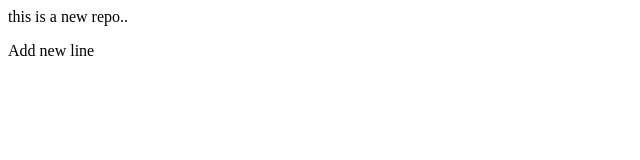
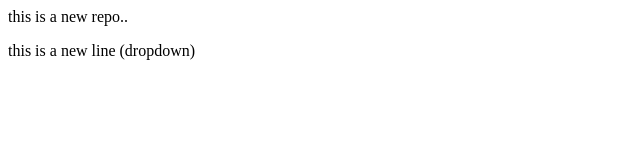
Before and after one commit to Dgupta2026/NEWREPO, a plain HTML site: page index.html in a window 1280 px wide. Shown: the whole page, without its empty margins (0-640 px from the left). Drawn offline with Linux system fonts and the light colour scheme.

```diff
--- a/index.html
+++ b/index.html
@@ -1,2 +1,2 @@
 <p>this is a new repo.. </p>
-<p> Add new line </p>
+<p>this is a new line (dropdown) </p>
```
